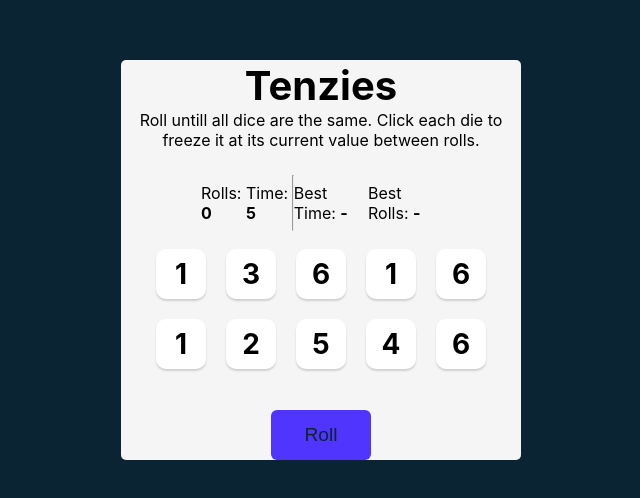
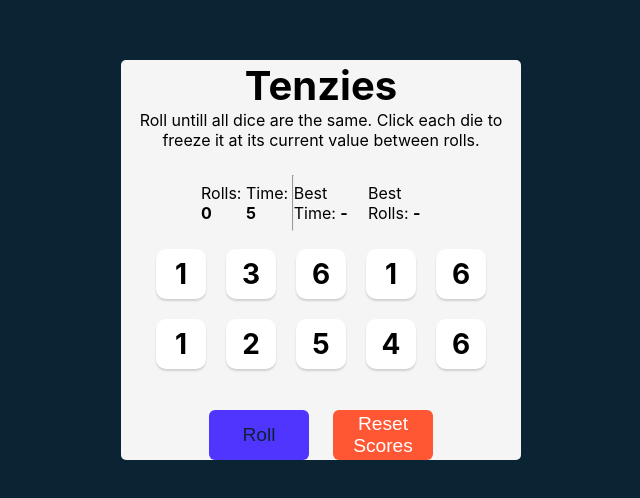
Before and after one commit to HenryOchieng/Tenzies, a React (Vite) app: page / in a window 1280 px wide. Shown: the part 140-638 px from the top of the page, without its empty margins (319-959 px from the left). Built offline with nearby package versions, Linux system fonts and the light colour scheme.

Commit message:
reset best score button added

```diff
--- a/src/App.jsx
+++ b/src/App.jsx
@@ -92,7 +92,12 @@ export default function App() {
     setTime(0)
   }
 
-
+  function resetBestScores() {
+    setBestTime(null)
+    setBestRolls(null)
+    localStorage.removeItem("bestTime")
+    localStorage.removeItem("bestRolls")
+  }
 
   // Function to roll the dice
   function rollDice() {
@@ -159,6 +164,7 @@ export default function App() {
       <div className='dice-container'>
         {diceElements}
       </div>
+      <div className='button-row'>
         <button
           ref={rollBtnRef}
           className="roll-dice"
@@ -166,6 +172,8 @@ export default function App() {
         >
           {gameWon ? "New Game" : "Roll"}
         </button>
+        <button className='reset-scores' onClick={resetBestScores}>Reset Scores</button>
+      </div>
     </main>
   )
 }
--- a/src/index.css
+++ b/src/index.css
@@ -75,6 +75,12 @@ button {
   font-weight: bold;
 }
 
+.button-row {
+  display: flex;
+  gap: 24px;
+  justify-content: center;
+}
+
 button.roll-dice {
   height: 50px;
   width: 100px;
@@ -82,6 +88,17 @@ button.roll-dice {
   border-radius: 6px;
   background-color: #5035FF;
   color: #0B2434;
+  cursor: pointer;
+  font-size: 1.2rem;
+}
+
+button.reset-scores {
+  height: 50px;
+  width: 100px;
+  border: none;
+  border-radius: 6px;
+  background-color: #FF5733;
+  color: white;
   cursor: pointer;
   font-size: 1.2rem;
 }
```
Lines whose indentation alone changed are shown as unchanged.
